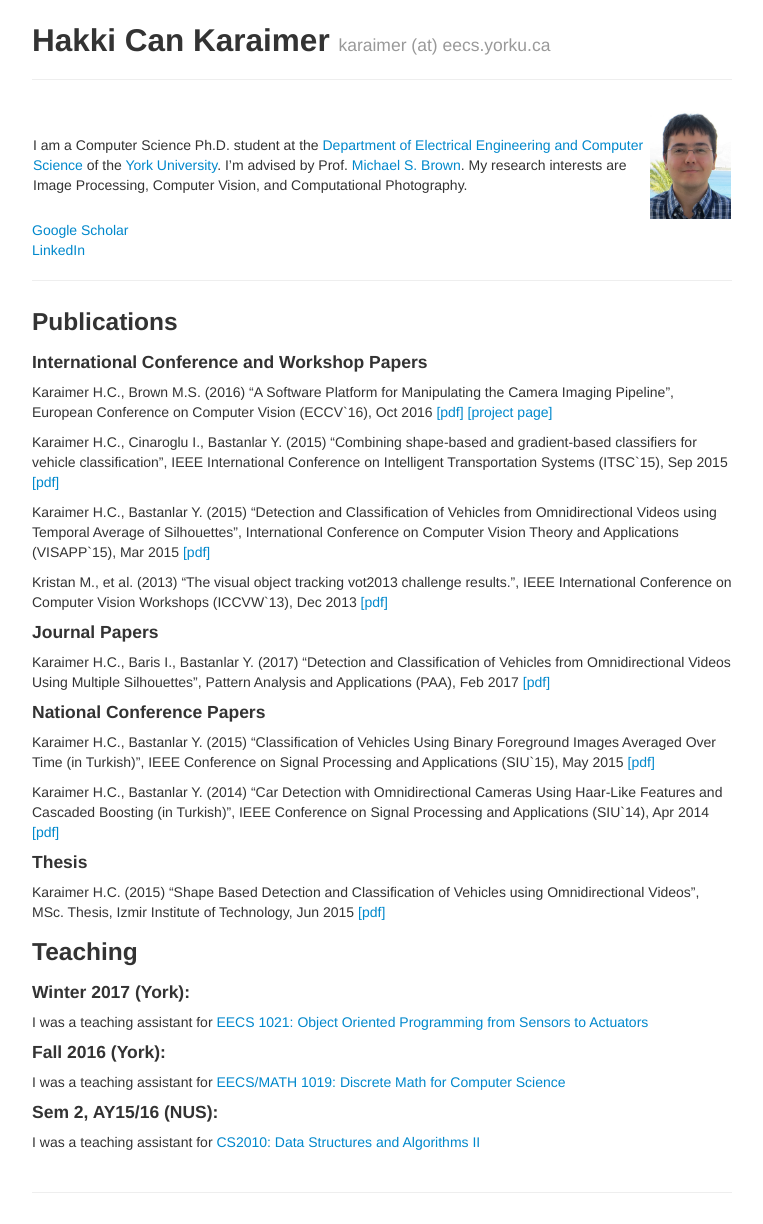
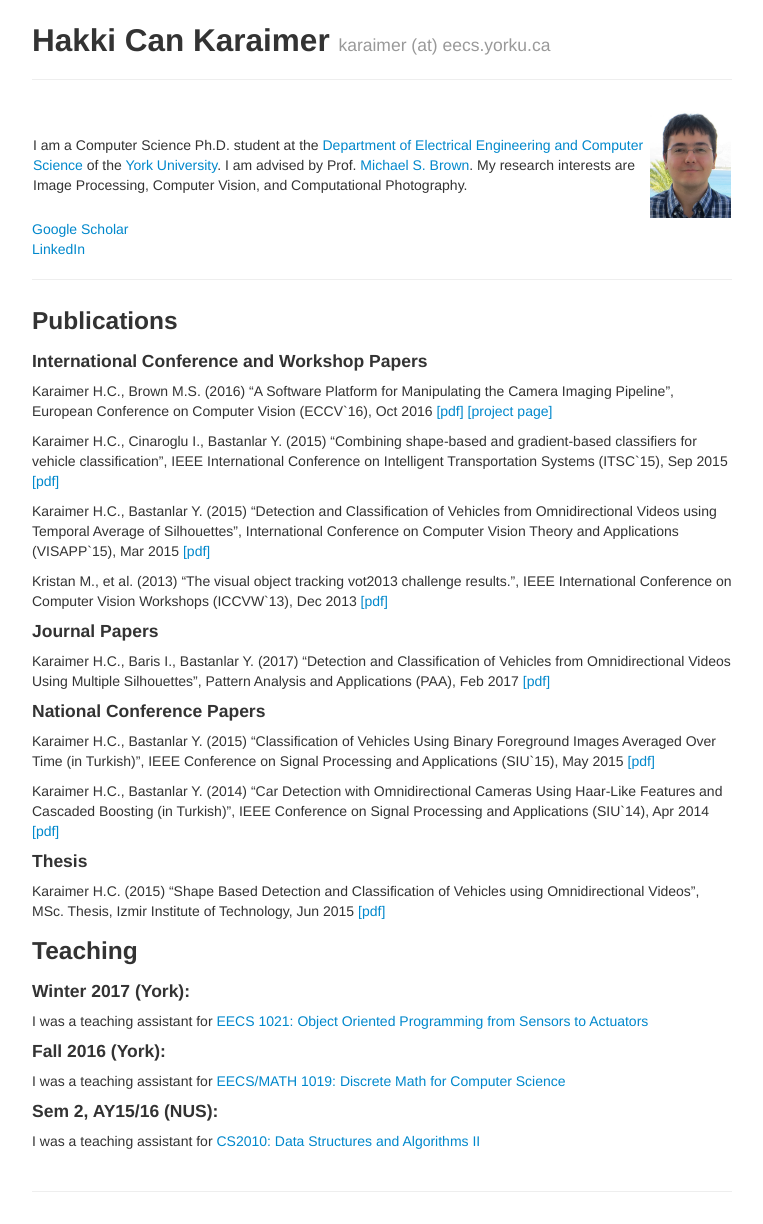
Before and after one commit to karaimer/karaimer.github.io, a Jekyll site: the page built from index.md, in a window 1280 px wide. Shown: the whole page, without its empty margins (258-1021 px from the left). Built offline with Jekyll 4.4.1, drawn with Linux system fonts in a browser that asks for light colours.

Commit message:
Update index.md

```diff
--- a/index.md
+++ b/index.md
@@ -8,7 +8,7 @@
 
 | - | - |
 |---|---|
-| I am a Computer Science Ph.D. student at the [Department of Electrical Engineering and Computer Science](http://eecs.lassonde.yorku.ca/) of the [York University](http://www.yorku.ca/index.html). I'm advised by Prof. [Michael S. Brown](http://www.cse.yorku.ca/~mbrown/). My research interests are Image Processing, Computer Vision, and Computational Photography.    | ![](/image/profile_pic.png){:height="320px" width="240px"} |
+| I am a Computer Science Ph.D. student at the [Department of Electrical Engineering and Computer Science](http://eecs.lassonde.yorku.ca/) of the [York University](http://www.yorku.ca/index.html). I am advised by Prof. [Michael S. Brown](http://www.cse.yorku.ca/~mbrown/). My research interests are Image Processing, Computer Vision, and Computational Photography.    | ![](/image/profile_pic.png){:height="320px" width="240px"} |
 
 [Google Scholar](https://scholar.google.com/citations?user=jhlnGS4AAAAJ&hl=en)
 [LinkedIn](https://www.linkedin.com/in/karaimer)
```
